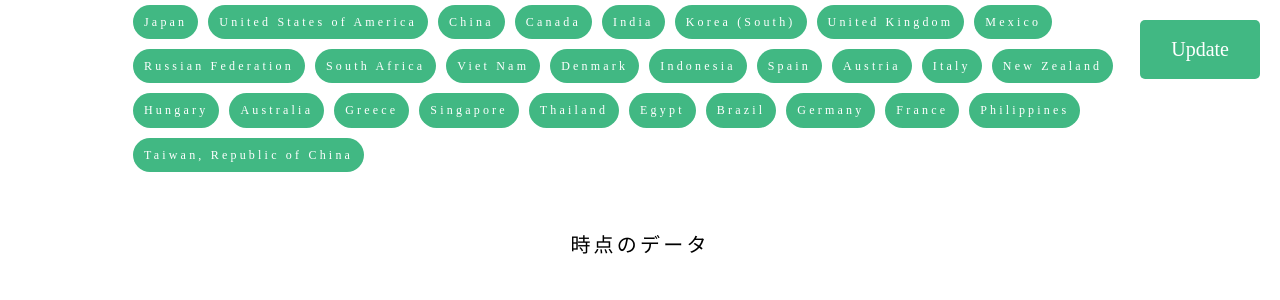
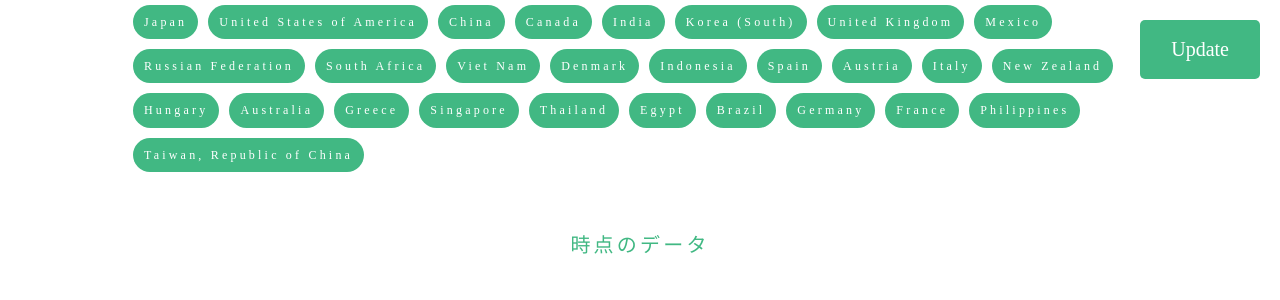
Before and after one commit to rtkjm22/vue_covid_app, a Vue app: page / in a window 1280 px wide. Shown: the top 300 px of the page. Built offline with nearby package versions, Linux system fonts and the light colour scheme; no server answers.

Commit message:
bl_dateの装飾変更

```diff
--- a/src/assets/scss/Card.scss
+++ b/src/assets/scss/Card.scss
@@ -4,6 +4,7 @@
   font-size: 20px;
   text-align: center;
   margin: 50px auto;
+  color: v.$main;
 }
 
 .bl_btn {
```
